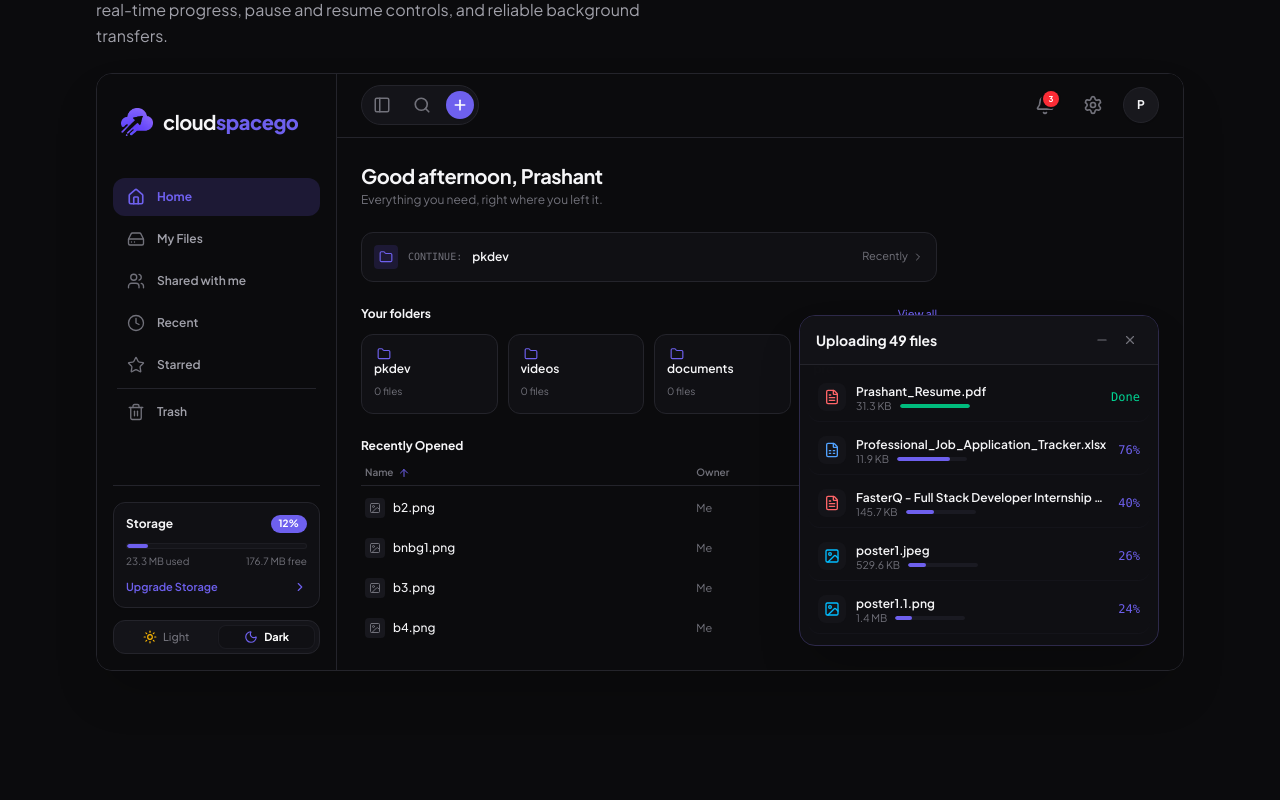
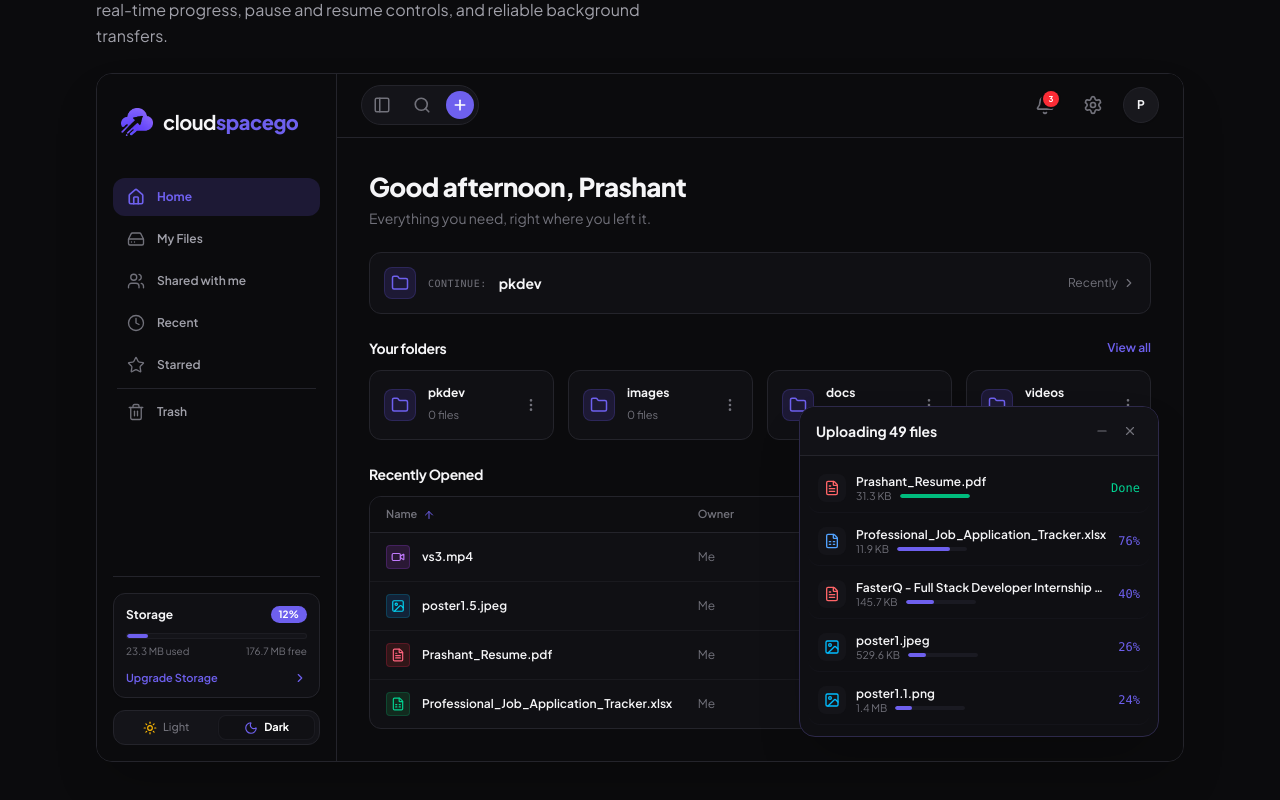
Before and after one commit to prashantkumarpro/cloudspacego, a Next.js app in the folder client/: page / in a window 1280 px wide. Shown: the part 3800-4600 px from the top of the page. Built offline with nearby package versions, Linux system fonts and the light colour scheme; no server answers; a web font is replaced by a local one.

Commit message:
fix(landing): align folder cards and recently opened table in upload section with dashboard

```diff
--- a/client/components/landing/upload-section.tsx
+++ b/client/components/landing/upload-section.tsx
@@ -20,6 +20,8 @@ import {
   Minus,
   X,
   ChevronRight,
+  MoreVertical,
+  Video,
   Sun,
   Moon,
   ArrowUp
@@ -80,11 +82,39 @@ const INITIAL_UPLOADS: UploadFileItem[] = [
   }
 ]
 
-const RECENT_FILES = [
-  { name: 'b2.png', owner: 'Me', date: 'Oct 6, 2026' },
-  { name: 'bnbg1.png', owner: 'Me', date: 'Oct 6, 2026' },
-  { name: 'b3.png', owner: 'Me', date: 'Oct 6, 2026' },
-  { name: 'b4.png', owner: 'Me', date: 'Oct 6, 2026' }
+const RECENTLY_OPENED_FILES = [
+  {
+    id: '1',
+    name: 'vs3.mp4',
+    type: 'video',
+    owner: 'Me',
+    date: 'Today, 2:01 PM',
+    size: '10.6 MB'
+  },
+  {
+    id: '2',
+    name: 'poster1.5.jpeg',
+    type: 'img',
+    owner: 'Me',
+    date: 'Today, 2:01 PM',
+    size: '2.1 MB'
+  },
+  {
+    id: '3',
+    name: 'Prashant_Resume.pdf',
+    type: 'pdf',
+    owner: 'Me',
+    date: 'Today, 2:01 PM',
+    size: '31.3 KB'
+  },
+  {
+    id: '4',
+    name: 'Professional_Job_Application_Tracker.xlsx',
+    type: 'sheet',
+    owner: 'Me',
+    date: 'Today, 2:01 PM',
+    size: '11.9 KB'
+  }
 ]
 
 export function UploadSection() {
@@ -119,6 +149,41 @@ export function UploadSection() {
 
     return () => clearInterval(interval)
   }, [])
+
+  const renderRecentFileIcon = (type: string) => {
+    switch (type) {
+      case 'video':
+        return (
+          <div className="w-6 h-6 rounded bg-[#2A1835] border border-purple-500/20 flex items-center justify-center shrink-0 text-purple-400">
+            <Video className="w-3.5 h-3.5" />
+          </div>
+        )
+      case 'img':
+        return (
+          <div className="w-6 h-6 rounded bg-[#122338] border border-cyan-500/20 flex items-center justify-center shrink-0 text-cyan-400">
+            <ImageIcon className="w-3.5 h-3.5" />
+          </div>
+        )
+      case 'pdf':
+        return (
+          <div className="w-6 h-6 rounded bg-[#301618] border border-rose-500/20 flex items-center justify-center shrink-0 text-rose-400">
+            <FileText className="w-3.5 h-3.5" />
+          </div>
+        )
+      case 'sheet':
+        return (
+          <div className="w-6 h-6 rounded bg-[#122A1E] border border-emerald-500/20 flex items-center justify-center shrink-0 text-emerald-400">
+            <FileSpreadsheet className="w-3.5 h-3.5" />
+          </div>
+        )
+      default:
+        return (
+          <div className="w-6 h-6 rounded bg-[#18181E] flex items-center justify-center shrink-0 text-[#71717A]">
+            <FileText className="w-3.5 h-3.5" />
+          </div>
+        )
+    }
+  }
 
   const renderFileIcon = (type: UploadFileItem['type']) => {
     switch (type) {
@@ -297,82 +362,105 @@ export function UploadSection() {
               </div>
 
               {/* Dashboard Scrollable Area */}
-              <div className="p-4 sm:p-6 space-y-6 overflow-hidden">
+              <div className="p-6 sm:p-8 space-y-6 overflow-hidden">
 
                 {/* Greeting */}
                 <div>
-                  <h3 className="text-lg sm:text-xl font-bold text-[#F5F5F7] tracking-tight">
+                  <h2 className="text-2xl sm:text-[26px] font-extrabold text-[#F5F5F7] tracking-tight font-sans">
                     Good afternoon, Prashant
-                  </h3>
-                  <p className="text-xs text-[#71717A] mt-0.5">
+                  </h2>
+                  <p className="text-xs sm:text-sm text-[#71717A] mt-1 font-normal">
                     Everything you need, right where you left it.
                   </p>
                 </div>
 
-                {/* Continue Card */}
-                <div className="flex items-center justify-between p-3 rounded-xl border border-[#24242B] bg-[#101014] max-w-xl">
-                  <div className="flex items-center gap-2.5 text-xs text-[#A1A1AA]">
-                    <div className="w-6 h-6 rounded bg-[#1D1935] flex items-center justify-center text-[#6E60EE]">
-                      <Folder className="w-3.5 h-3.5" />
+                {/* CONTINUE: pkdev Banner */}
+                <div className="w-full flex items-center justify-between p-3.5 rounded-xl border border-[#24242B] bg-[#101014] hover:border-[#383842] transition-colors cursor-pointer">
+                  <div className="flex items-center gap-3">
+                    <div className="w-8 h-8 rounded-lg bg-[#1D1935] border border-[#6E60EE]/20 flex items-center justify-center text-[#6E60EE] shrink-0">
+                      <Folder className="w-4.5 h-4.5 text-[#6E60EE]" />
                     </div>
-                    <span className="text-[10px] font-mono uppercase text-[#71717A]">CONTINUE:</span>
-                    <span className="font-semibold text-[#F5F5F7]">pkdev</span>
+                    <span className="text-[10px] font-mono uppercase text-[#71717A] tracking-wider">CONTINUE:</span>
+                    <span className="text-sm font-bold text-[#F5F5F7]">pkdev</span>
                   </div>
-                  <div className="flex items-center gap-1 text-[11px] text-[#71717A]">
+                  <div className="flex items-center gap-1 text-xs text-[#71717A]">
                     <span>Recently</span>
-                    <ChevronRight className="w-3 h-3" />
+                    <ChevronRight className="w-3.5 h-3.5" />
                   </div>
                 </div>
 
                 {/* Your Folders Section */}
                 <div>
-                  <div className="flex items-center justify-between mb-3 max-w-xl">
-                    <h4 className="text-xs font-bold text-[#F5F5F7]">Your folders</h4>
-                    <span className="text-[11px] text-[#6E60EE] font-medium cursor-pointer">View all</span>
+                  <div className="flex items-center justify-between mb-3">
+                    <h3 className="text-sm font-bold text-[#F5F5F7] tracking-tight">Your folders</h3>
+                    <span className="text-xs font-semibold text-[#6E60EE] hover:underline cursor-pointer">View all</span>
                   </div>
 
-                  <div className="grid grid-cols-2 sm:grid-cols-4 gap-2.5 max-w-xl">
-                    {['pkdev', 'videos', 'documents', 'projects'].map((name, i) => (
+                  <div className="grid grid-cols-2 lg:grid-cols-4 gap-3.5">
+                    {[
+                      { name: 'pkdev', files: '0 files' },
+                      { name: 'images', files: '0 files' },
+                      { name: 'docs', files: '0 files' },
+                      { name: 'videos', files: '0 files' }
+                    ].map((folder) => (
                       <div
-                        key={i}
-                        className="p-3 rounded-xl border border-[#24242B] bg-[#101014] flex flex-col justify-between h-20 hover:bg-[#141419] transition-colors cursor-pointer"
+                        key={folder.name}
+                        className="p-3.5 rounded-xl border border-[#24242B] bg-[#101014] flex items-center justify-between hover:bg-[#141419] hover:border-[#383842] transition-all cursor-pointer group"
                       >
-                        <Folder className="w-5 h-5 text-[#6E60EE]" />
-                        <div>
-                          <span className="text-xs font-semibold text-[#F5F5F7] block truncate">{name}</span>
-                          <span className="text-[10px] text-[#71717A]">0 files</span>
+                        <div className="flex items-center gap-3 min-w-0">
+                          <div className="w-8 h-8 rounded-lg bg-[#1D1935] border border-[#6E60EE]/20 flex items-center justify-center text-[#6E60EE] shrink-0">
+                            <Folder className="w-4.5 h-4.5 text-[#6E60EE]" />
+                          </div>
+                          <div className="min-w-0">
+                            <span className="text-xs font-bold text-[#F5F5F7] block truncate">{folder.name}</span>
+                            <span className="text-[11px] text-[#71717A]">{folder.files}</span>
+                          </div>
                         </div>
+                        <MoreVertical className="w-4 h-4 text-[#71717A] group-hover:text-white shrink-0 transition-colors" />
                       </div>
                     ))}
                   </div>
                 </div>
 
                 {/* Recently Opened Section */}
-                <div className="max-w-xl">
-                  <h4 className="text-xs font-bold text-[#F5F5F7] mb-3">Recently Opened</h4>
+                <div>
+                  <div className="flex items-center justify-between mb-3">
+                    <h3 className="text-sm font-bold text-[#F5F5F7] tracking-tight">Recently Opened</h3>
+                  </div>
 
-                  <div className="space-y-1 text-xs">
-                    <div className="grid grid-cols-12 text-[10px] font-semibold text-[#71717A] pb-1.5 border-b border-[#24242B] px-1">
-                      <div className="col-span-7 flex items-center gap-1">
+                  <div className="rounded-xl border border-[#24242B] bg-[#101014] overflow-hidden text-xs">
+                    {/* Table Header */}
+                    <div className="grid grid-cols-12 text-[11px] font-semibold text-[#71717A] py-2.5 px-4 border-b border-[#24242B] bg-[#0D0D10]/90 select-none">
+                      <div className="col-span-5 flex items-center gap-1.5">
                         <span>Name</span>
                         <ArrowUp className="w-3 h-3 text-[#6E60EE]" />
                       </div>
                       <div className="col-span-2">Owner</div>
-                      <div className="col-span-3 text-right">Date modified</div>
+                      <div className="col-span-3">Date modified</div>
+                      <div className="col-span-1 text-right">File size</div>
+                      <div className="col-span-1 text-right pr-1">Actions</div>
                     </div>
 
-                    {RECENT_FILES.map((f, i) => (
-                      <div key={i} className="grid grid-cols-12 items-center py-2 px-1 text-[#A1A1AA] hover:bg-[#141419] rounded-lg transition-colors">
-                        <div className="col-span-7 flex items-center gap-2 text-[#F5F5F7] font-medium truncate">
-                          <div className="w-5 h-5 rounded bg-[#18181E] flex items-center justify-center shrink-0">
-                            <ImageIcon className="w-3 h-3 text-[#71717A]" />
+                    {/* Table Rows matching real dashboard */}
+                    <div className="divide-y divide-[#24242B]/50">
+                      {RECENTLY_OPENED_FILES.map((f) => (
+                        <div
+                          key={f.id}
+                          className="grid grid-cols-12 items-center py-3 px-4 text-[#A1A1AA] hover:bg-[#141419] transition-colors cursor-pointer group"
+                        >
+                          <div className="col-span-5 flex items-center gap-3 text-[#F5F5F7] font-semibold truncate min-w-0 pr-2">
+                            {renderRecentFileIcon(f.type)}
+                            <span className="truncate">{f.name}</span>
                           </div>
-                          <span className="truncate">{f.name}</span>
+                          <div className="col-span-2 text-xs text-[#71717A]">{f.owner}</div>
+                          <div className="col-span-3 text-xs text-[#71717A]">{f.date}</div>
+                          <div className="col-span-1 text-xs text-[#71717A] text-right font-medium">{f.size}</div>
+                          <div className="col-span-1 flex justify-end text-[#71717A] group-hover:text-white transition-colors">
+                            <MoreVertical className="w-4 h-4" />
+                          </div>
                         </div>
-                        <div className="col-span-2 text-[#71717A] text-[11px]">{f.owner}</div>
-                        <div className="col-span-3 text-right text-[#71717A] text-[11px]">{f.date}</div>
-                      </div>
-                    ))}
+                      ))}
+                    </div>
                   </div>
                 </div>
               </div>
```
